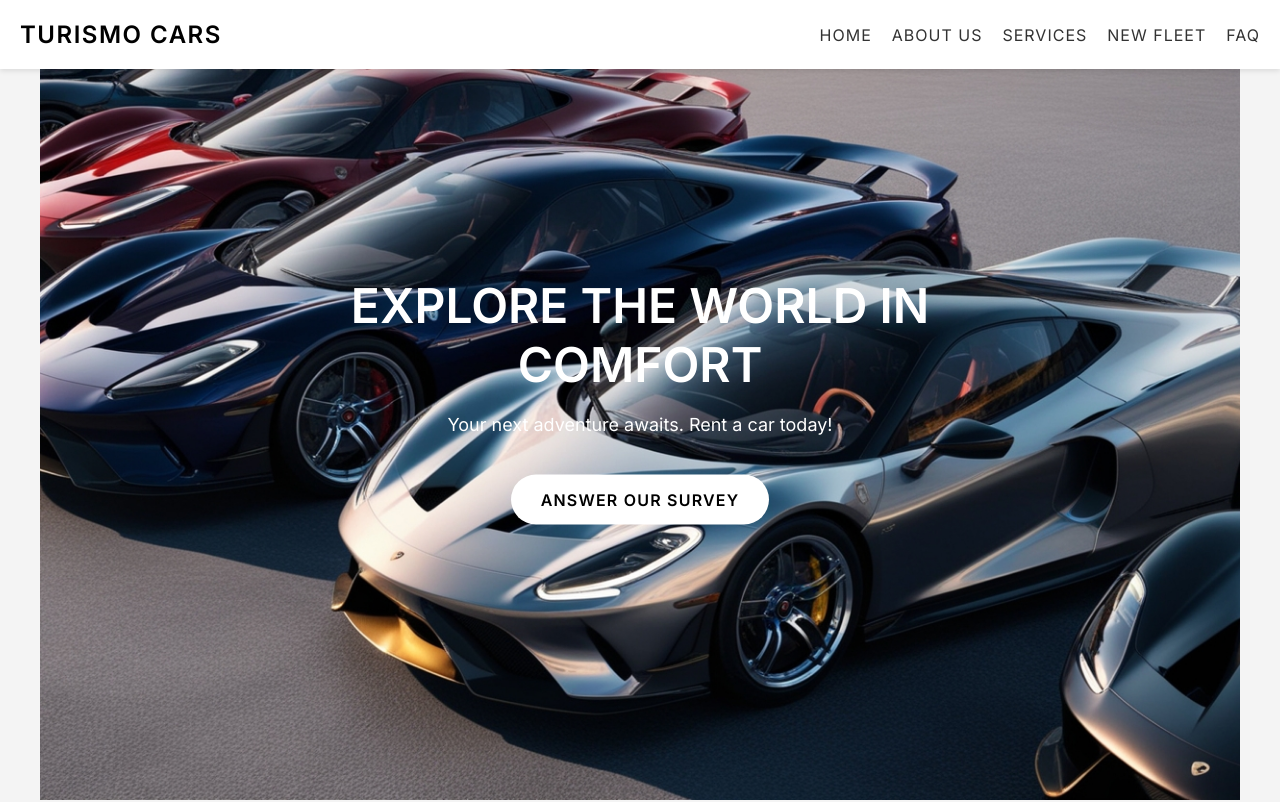
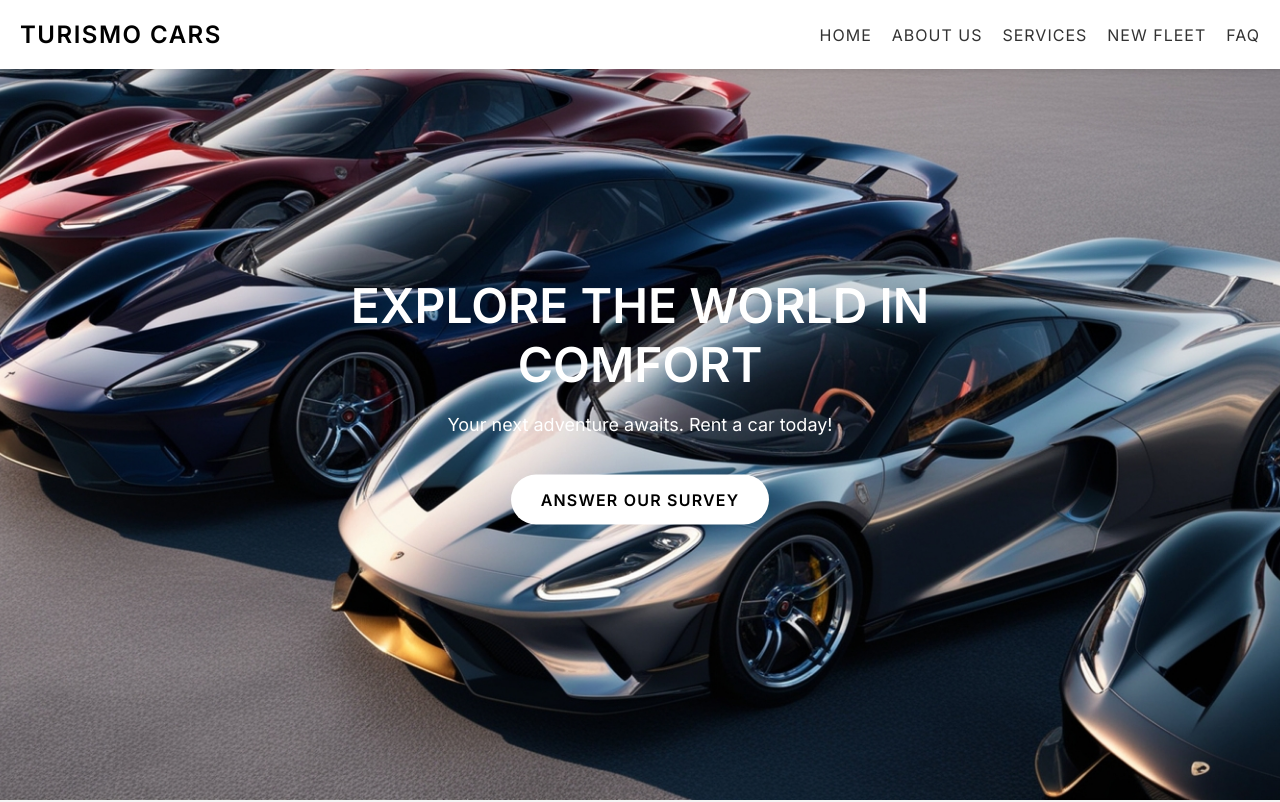
Before and after one commit to Hugo-tech280/landing2, a plain HTML site: page index.html in a window 1280 px wide. Shown: the top 802 px of the page. Drawn offline with Linux system fonts and the light colour scheme.

Commit message:
Ensure hero banner spans full page

```diff
--- a/index.html
+++ b/index.html
@@ -27,7 +27,7 @@
     </header>
 
 
-    <section id="hero" class="container fade-in">
+    <section id="hero" class="fade-in">
             <div class="hero-text">
                 <h2>Explore the World in Comfort</h2>
                 <p>Your next adventure awaits. Rent a car today!</p>
```
